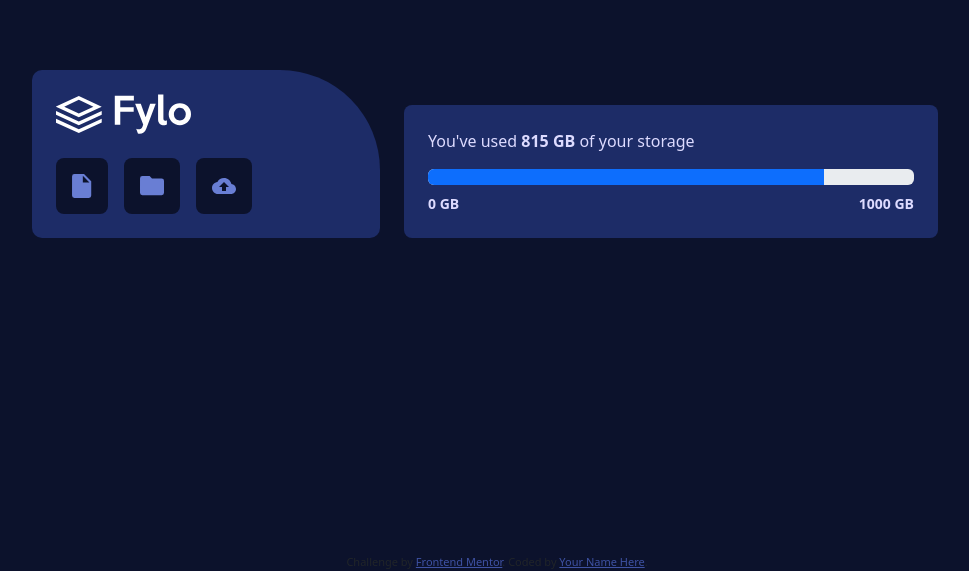
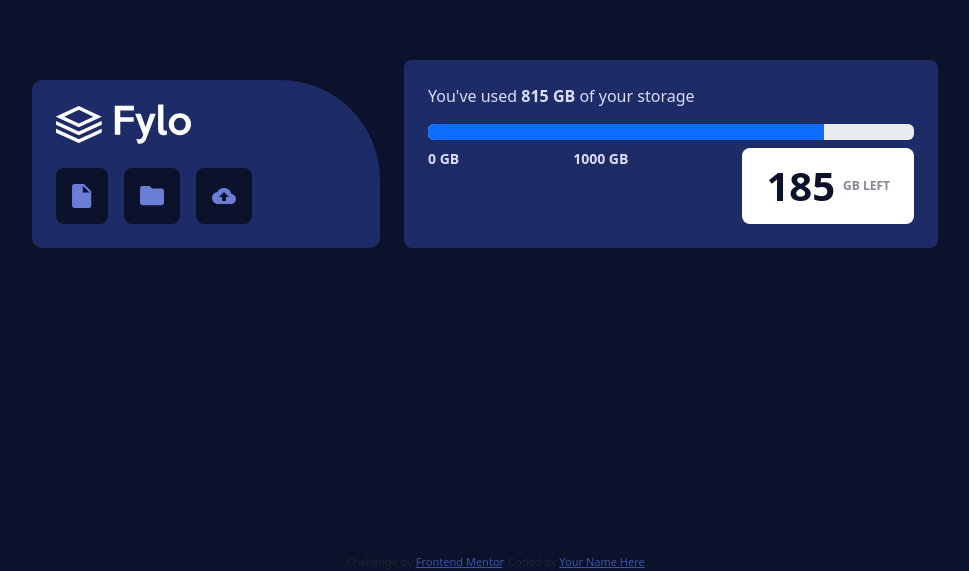
Before and after one commit to Amguifarro/SBA-3, a plain HTML site: page fylo-data-storage-component-master/index.html in a window 1280 px wide. Shown: the part 246-817 px from the top of the page, without its empty margins (143-1112 px from the left). Drawn offline with nearby package versions, Linux system fonts and the light colour scheme.

Commit message:
Added remaining storage bar

```diff
--- a/fylo-data-storage-component-master/index.html
+++ b/fylo-data-storage-component-master/index.html
@@ -54,6 +54,12 @@
           <small class="fw-bold">0 GB</small>
           <small class="fw-bold">1000 GB</small>
 
+          <div class="storage-remaining bg-white d-flex align-items-center gap-2 px-4 py-2 rounded-3">
+           <span class="remaining-number fw-bold">185</span>
+           <span class="remaining-text fw-bold">GB LEFT</span>
+
+          </div>
+
         </div>
 
 
--- a/fylo-data-storage-component-master/style.css
+++ b/fylo-data-storage-component-master/style.css
@@ -17,3 +17,12 @@ body {
   background-color: hsl(228, 56%, 26%);
   color: hsl(243, 100%, 93%);
 }
+
+.remaining-number {
+  font-size: 2.5rem;
+  color: hsl(229, 57%, 11%);
+}
+
+.remaining-text {
+  font-size: 0.75rem;
+  color: hsl(229, 7%, 55%);
```
